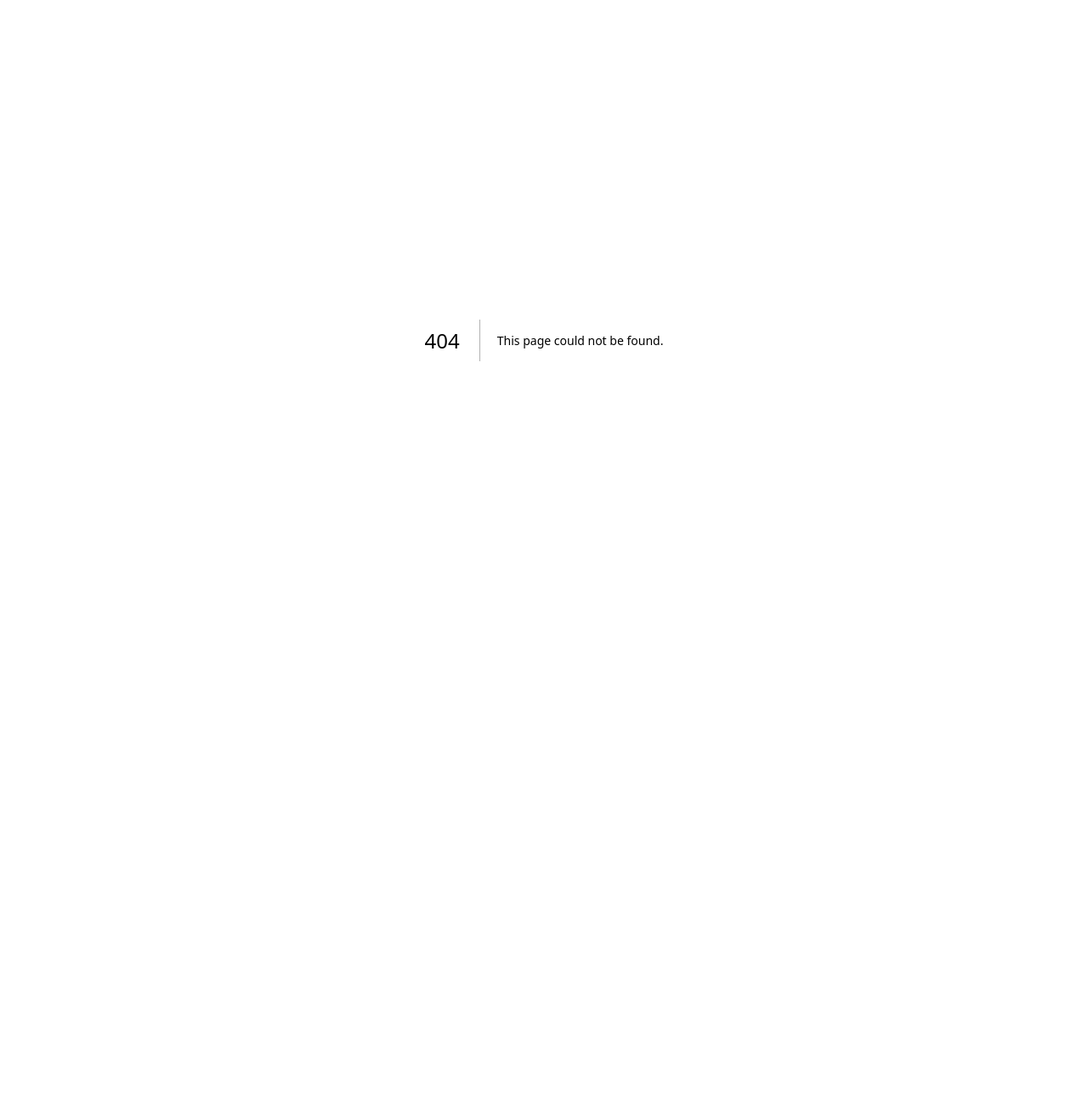
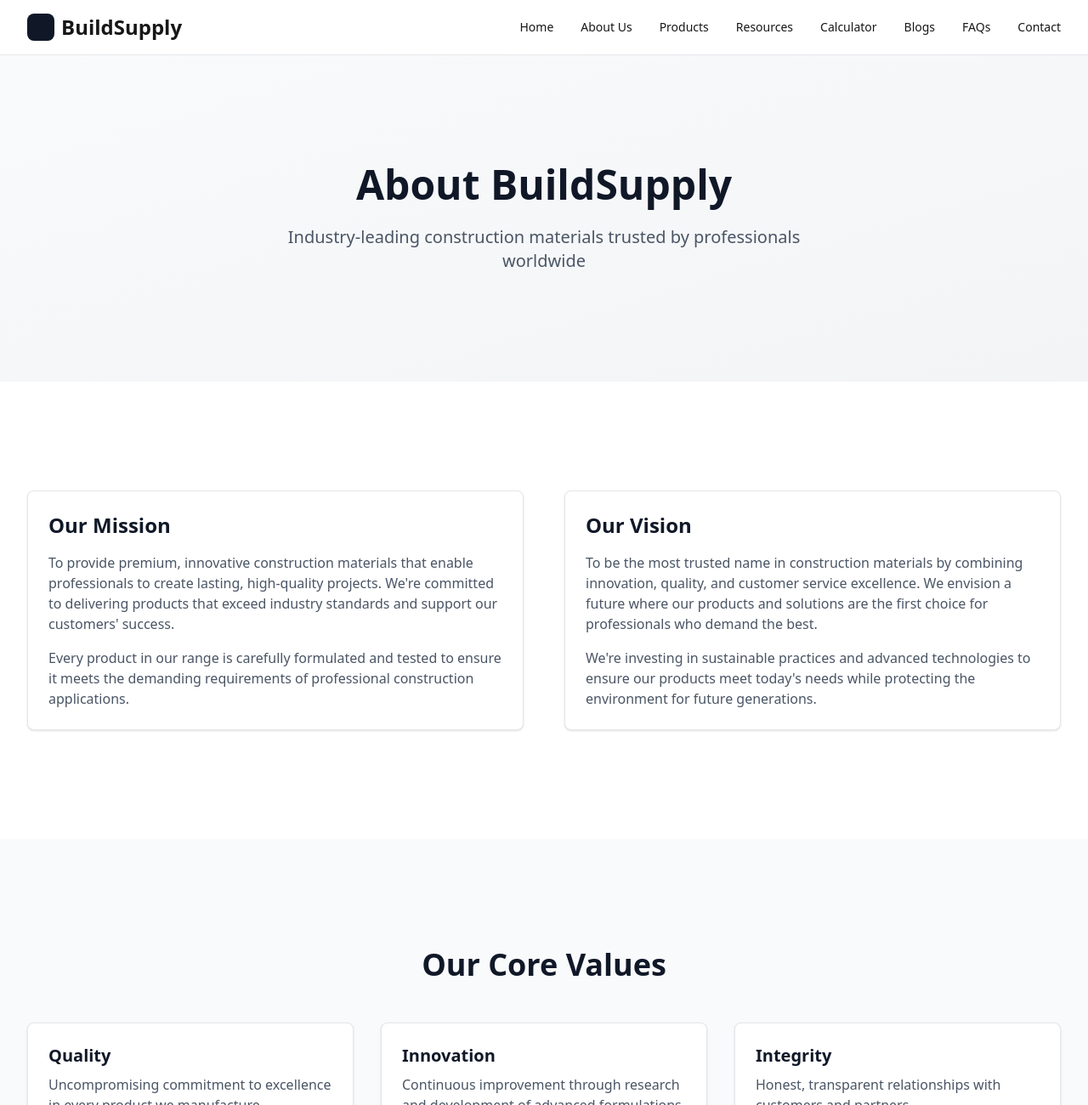
Before and after one commit to ashmittsingh/buildsupply, a Next.js app: page /about in a window 1280 px wide. Before the commit this address had no page. Shown: the top 1300 px of the page at 85% size. Before the commit the page ends 800 px from the top, so only its background shows below. Built offline with nearby package versions, Linux system fonts and the light colour scheme.

Commit message:
Create about us page
cgen-c2944f56360c40e9bfa05f2e4e6709fc

```diff
--- /dev/null
+++ b/app/about/page.tsx
@@ -0,0 +1,187 @@
+import { Metadata } from "next";
+import { motion } from "framer-motion";
+import Navigation from "@/components/Navigation";
+import Footer from "@/components/Footer";
+import Card from "@/components/Card";
+
+export const metadata: Metadata = {
+  title: "About Us | BuildSupply",
+  description: "Learn about BuildSupply's mission, values, and commitment to providing premium construction materials.",
+  openGraph: {
+    title: "About Us | BuildSupply",
+    description: "Learn about BuildSupply's mission, values, and commitment to providing premium construction materials.",
+  },
+};
+
+export default function About() {
+  return (
+    <div className="min-h-screen bg-white">
+      <Navigation />
+
+      {/* Hero Section */}
+      <section className="bg-gradient-to-br from-gray-50 to-gray-100 py-16 sm:py-24 lg:py-32">
+        <div className="mx-auto max-w-7xl px-4 text-center sm:px-6 lg:px-8">
+          <h1 className="text-4xl font-bold text-gray-900 sm:text-5xl">
+            About BuildSupply
+          </h1>
+          <p className="mx-auto mt-6 max-w-2xl text-lg text-gray-600 sm:text-xl">
+            Industry-leading construction materials trusted by professionals worldwide
+          </p>
+        </div>
+      </section>
+
+      {/* Mission & Vision */}
+      <section className="py-16 sm:py-24 lg:py-32">
+        <div className="mx-auto max-w-7xl px-4 sm:px-6 lg:px-8">
+          <div className="grid gap-12 lg:grid-cols-2">
+            <Card>
+              <h2 className="text-2xl font-bold text-gray-900">Our Mission</h2>
+              <p className="mt-4 text-gray-600">
+                To provide premium, innovative construction materials that enable professionals to create lasting, high-quality projects. We're committed to delivering products that exceed industry standards and support our customers' success.
+              </p>
+              <p className="mt-4 text-gray-600">
+                Every product in our range is carefully formulated and tested to ensure it meets the demanding requirements of professional construction applications.
+              </p>
+            </Card>
+
+            <Card>
+              <h2 className="text-2xl font-bold text-gray-900">Our Vision</h2>
+              <p className="mt-4 text-gray-600">
+                To be the most trusted name in construction materials by combining innovation, quality, and customer service excellence. We envision a future where our products and solutions are the first choice for professionals who demand the best.
+              </p>
+              <p className="mt-4 text-gray-600">
+                We're investing in sustainable practices and advanced technologies to ensure our products meet today's needs while protecting the environment for future generations.
+              </p>
+            </Card>
+          </div>
+        </div>
+      </section>
+
+      {/* Core Values */}
+      <section className="bg-gray-50 py-16 sm:py-24 lg:py-32">
+        <div className="mx-auto max-w-7xl px-4 sm:px-6 lg:px-8">
+          <div className="text-center">
+            <h2 className="text-3xl font-bold text-gray-900 sm:text-4xl">
+              Our Core Values
+            </h2>
+          </div>
+
+          <div className="mt-12 grid gap-8 sm:grid-cols-2 lg:grid-cols-3">
+            {[
+              {
+                title: "Quality",
+                description: "Uncompromising commitment to excellence in every product we manufacture.",
+              },
+              {
+                title: "Innovation",
+                description: "Continuous improvement through research and development of advanced formulations.",
+              },
+              {
+                title: "Integrity",
+                description: "Honest, transparent relationships with customers and partners.",
+              },
+              {
+                title: "Sustainability",
+                description: "Environmentally responsible practices throughout our operations.",
+              },
+              {
+                title: "Customer Focus",
+                description: "Dedicated to understanding and exceeding customer expectations.",
+              },
+              {
+                title: "Excellence",
+                description: "Setting and exceeding industry standards in all aspects of our business.",
+              },
+            ].map((value, index) => (
+              <Card key={index}>
+                <h3 className="text-xl font-semibold text-gray-900">
+                  {value.title}
+                </h3>
+                <p className="mt-2 text-gray-600">{value.description}</p>
+              </Card>
+            ))}
+          </div>
+        </div>
+      </section>
+
+      {/* Key Numbers */}
+      <section className="py-16 sm:py-24 lg:py-32">
+        <div className="mx-auto max-w-7xl px-4 sm:px-6 lg:px-8">
+          <div className="text-center">
+            <h2 className="text-3xl font-bold text-gray-900 sm:text-4xl">
+              By The Numbers
+            </h2>
+          </div>
+
+          <div className="mt-12 grid gap-8 sm:grid-cols-2 lg:grid-cols-4">
+            {[
+              { number: "50+", label: "Premium Products" },
+              { number: "25+", label: "Product Categories" },
+              { number: "10,000+", label: "Projects Completed" },
+              { number: "15+", label: "Years of Experience" },
+            ].map((stat, index) => (
+              <div key={index} className="text-center">
+                <div className="text-4xl font-bold text-gray-900">
+                  {stat.number}
+                </div>
+                <p className="mt-2 text-gray-600">{stat.label}</p>
+              </div>
+            ))}
+          </div>
+        </div>
+      </section>
+
+      {/* Team */}
+      <section className="bg-gray-50 py-16 sm:py-24 lg:py-32">
+        <div className="mx-auto max-w-7xl px-4 sm:px-6 lg:px-8">
+          <div className="text-center">
+            <h2 className="text-3xl font-bold text-gray-900 sm:text-4xl">
+              Our Commitment
+            </h2>
+            <p className="mx-auto mt-4 max-w-2xl text-lg text-gray-600">
+              We're dedicated to providing exceptional products, expert support, and innovative solutions that help professionals succeed.
+            </p>
+          </div>
+
+          <div className="mt-12 grid gap-8 sm:grid-cols-2 lg:grid-cols-3">
+            {[
+              {
+                title: "Product Innovation",
+                description: "Continuous R&D to develop cutting-edge formulations that meet evolving industry needs.",
+              },
+              {
+                title: "Customer Support",
+                description: "Expert technical support and consultation available to assist with any project.",
+              },
+              {
+                title: "Quality Assurance",
+                description: "Rigorous testing and quality control at every stage of manufacturing.",
+              },
+              {
+                title: "Training & Education",
+                description: "Comprehensive resources and training programs for professionals.",
+              },
+              {
+                title: "Sustainability",
+                description: "Eco-friendly products and sustainable manufacturing practices.",
+              },
+              {
+                title: "Industry Leadership",
+                description: "Setting standards and driving innovation in construction materials.",
+              },
+            ].map((item, index) => (
+              <Card key={index}>
+                <h3 className="text-lg font-semibold text-gray-900">
+                  {item.title}
+                </h3>
+                <p className="mt-2 text-gray-600">{item.description}</p>
+              </Card>
+            ))}
+          </div>
+        </div>
+      </section>
+
+      <Footer />
+    </div>
+  );
+}
```
